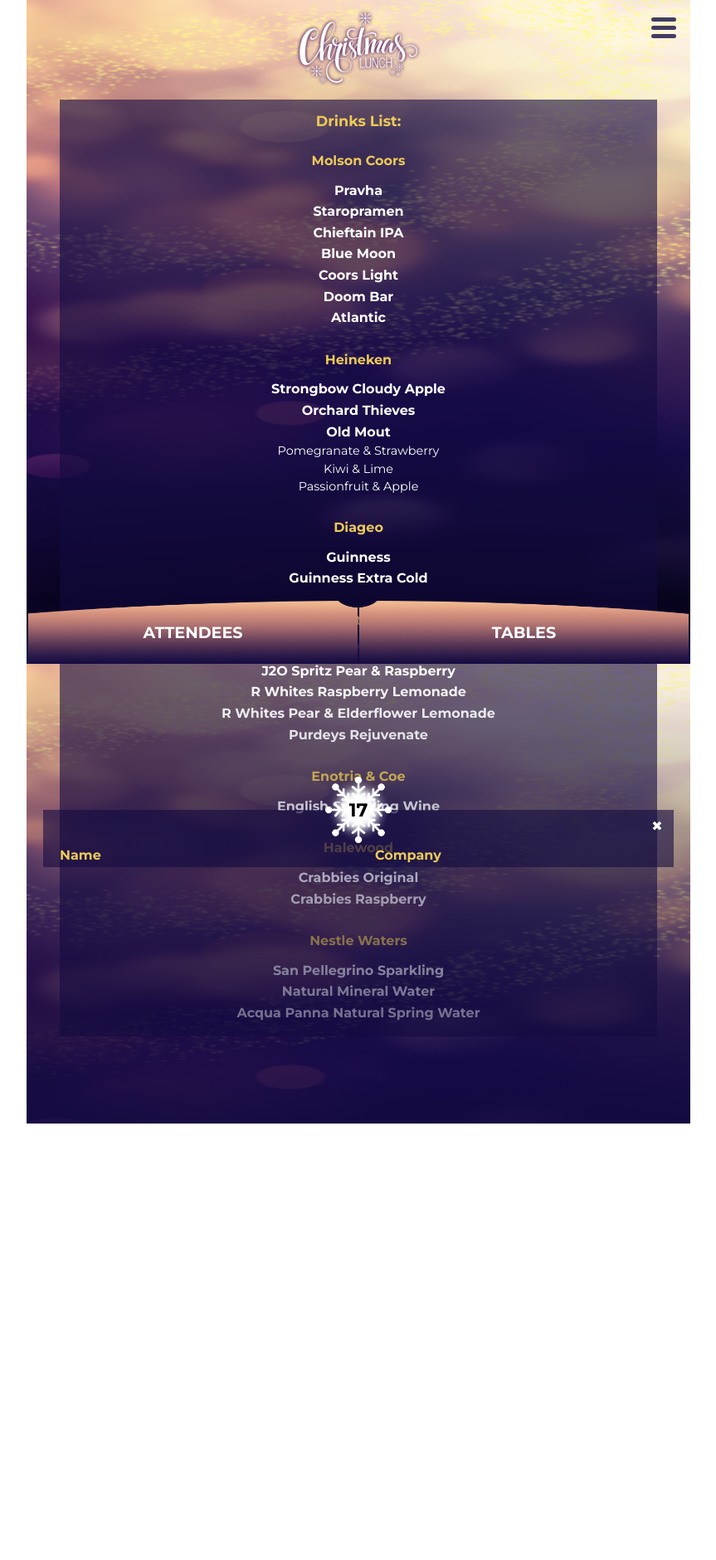
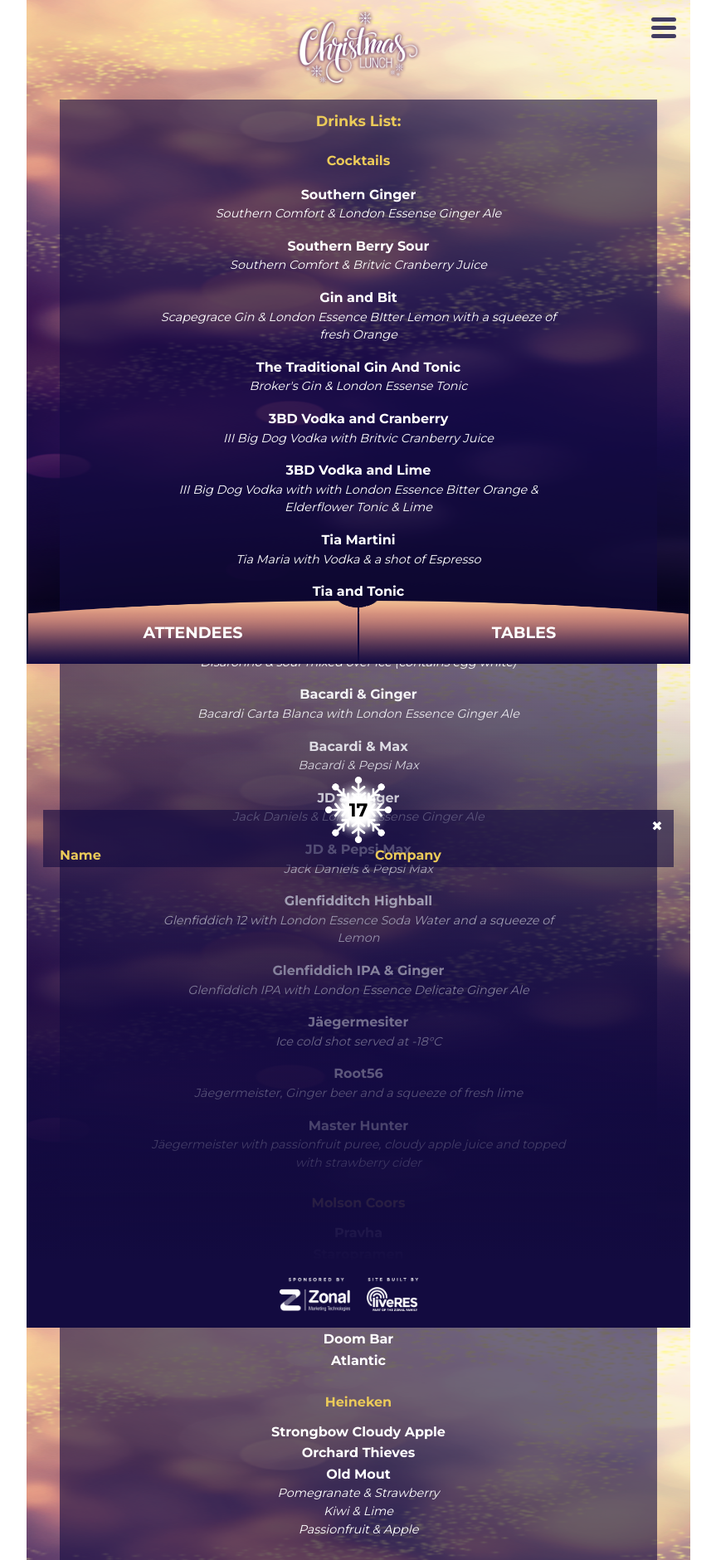
Before and after one commit to jpowleytxd/almr_2017, a PHP site: page /drinks.php in a window 1280 px wide. Shown: the top 1880 px of the page at 83% size, without its empty margins (208-1071 px from the left). Before the commit the page ends 1354 px from the top, so only its background shows below. Run offline with PHP 8.4, Linux system fonts and the light colour scheme; lists and menus that the app fills with data are empty; some libraries are stand-ins or nearby versions.

Commit message:
Additions to drinks menu, removals to food menu, addition of hashtag to main page. Final delegate list.

```diff
--- a/public_html/attendees.php
+++ b/public_html/attendees.php
@@ -12,6 +12,7 @@
 
 $delegates = file_get_contents('data/guests.json');
 $delegates = json_decode($delegates, true);
+
 
 $tables = array();
 $prevNumber = 1;
@@ -29,7 +30,6 @@
 }
 
 array_push($tables, $table);
-
 ?>
 
 <!DOCTYPE html>
@@ -81,7 +81,6 @@
     <?php
         // For All Tables
         foreach($tables as $table){
-
             echo '<div id="table-number" class="table-' . $table[0]['TABLE_NUMBER'] . '" data-table="' . $table[0]['TABLE_NUMBER'] . '">';
 
             // For All Delegate
--- a/public_html/css/almr_main.css
+++ b/public_html/css/almr_main.css
@@ -850,9 +869,11 @@
 }
 
 .drink_set{
-    width: 100%;
+    width: 75%;
     display: block;
     position: relative;
+    margin-left: auto;
+    margin-right: auto;
     padding-left: 15px;
     padding-right: 15px;
 }
@@ -887,10 +908,18 @@
     position: relative;
     color: #ffffff;
     font-size: 0.9rem;
+    font-style: italic;
     text-align: center;
     line-height: 150%;
 }
 
+.cocktail{
+    margin-top: 15px;
+}
+
+.cocktail:first-of-type{
+    margin-top: 0px;
+}
 /* ------------------------------------------------ */
 /* -----------------Attendees Styling----------------- */
 /* ------------------------------------------------ */
--- a/public_html/drinks.php
+++ b/public_html/drinks.php
@@ -27,6 +27,45 @@
 <section class="container drinks_container">
     <div class="drinks_inner">
         <div class="drinks_title">Drinks List:</div>
+        <div class="drink_set">
+            <span class="company">Cocktails</span>
+            <span class="drink cocktail">Southern Ginger</span>
+            <span class="sub_drink">Southern Comfort &amp; London Essense Ginger Ale</span>
+            <span class="drink cocktail">Southern Berry Sour</span>
+            <span class="sub_drink">Southern Comfort &amp; Britvic Cranberry Juice</span>
+            <span class="drink cocktail">Gin and Bit</span>
+            <span class="sub_drink">Scapegrace Gin &amp; London Essence BItter Lemon with a squeeze of fresh Orange</span>
+            <span class="drink cocktail">The Traditional Gin And Tonic</span>
+            <span class="sub_drink">Broker's Gin &amp; London Essense Tonic</span>
+            <span class="drink cocktail">3BD Vodka and Cranberry</span>
+            <span class="sub_drink">III Big Dog Vodka with Britvic Cranberry Juice</span>
+            <span class="drink cocktail">3BD Vodka and Lime</span>
+            <span class="sub_drink">III Big Dog Vodka with with London Essence Bitter Orange &amp; Elderflower Tonic &amp; Lime</span>
+            <span class="drink cocktail">Tia Martini</span>
+            <span class="sub_drink">Tia Maria with Vodka &amp; a shot of Espresso</span>
+            <span class="drink cocktail">Tia and Tonic</span>
+            <span class="sub_drink">Tia Maria with London Essence Tonic</span>
+            <span class="drink cocktail">Disaronno Sour</span>
+            <span class="sub_drink">Disaronno &amp; sour mixed over ice (contains egg white)</span>
+            <span class="drink cocktail">Bacardi &amp; Ginger</span>
+            <span class="sub_drink">Bacardi Carta Blanca with London Essence Ginger Ale</span>
+            <span class="drink cocktail">Bacardi &amp; Max</span>
+            <span class="sub_drink">Bacardi &amp; Pepsi Max</span>
+            <span class="drink cocktail">JD &amp; Ginger</span>
+            <span class="sub_drink">Jack Daniels &amp; London Essense Ginger Ale</span>
+            <span class="drink cocktail">JD &amp; Pepsi Max</span>
+            <span class="sub_drink">Jack Daniels &amp; Pepsi Max</span>
+            <span class="drink cocktail">Glenfidditch Highball</span>
+            <span class="sub_drink">Glenfiddich 12 with London Essence Soda Water and a squeeze of Lemon</span>
+            <span class="drink cocktail">Glenfiddich IPA &amp; Ginger</span>
+            <span class="sub_drink">Glenfiddich IPA with London Essence Delicate Ginger Ale</span>
+            <span class="drink cocktail">J&auml;egermesiter</span>
+            <span class="sub_drink">Ice cold shot served at -18&deg;C</span>
+            <span class="drink cocktail">Root56</span>
+            <span class="sub_drink">J&auml;egermeister, Ginger beer and a squeeze of fresh lime</span>
+            <span class="drink cocktail">Master Hunter</span>
+            <span class="sub_drink">J&auml;egermeister with passionfruit puree, cloudy apple juice and topped with strawberry cider</span>
+        </div>
         <div class="drink_set">
             <span class="company">Molson Coors</span>
             <span class="drink">Pravha</span>
--- a/public_html/index.php
+++ b/public_html/index.php
@@ -32,6 +32,9 @@
             <img src="media/logo_large.png">
         </a>
     </div>
+    <div class="homepage_hashtag">
+        <a href="https://twitter.com/hashtag/almr25" target="_blank">#ALMR25</a>
+    </div>
     <div class="hero_statement">
         <a href="https://www.google.com/maps?q=1+old+billingsgate+walk+ec3r+6dx+london&um=1&ie=UTF-8&sa=X&ved=0ahUKEwjQg46YoObXAhVlOMAKHc1EDYwQ_AUICigB">1 old Billingsgate Walk<br /> London EC3R 6DX</a>
     </div>
```
Also changed, not shown: other parts of public_html/css/almr_main.css (+26 -7 lines), public_html/json_builder.php (+8 -8 lines), public_html/menu.php (+0 -10 lines), public_html/programme.php (+11 -13 lines), public_html/data/guests.json, public_html/delegate_list.csv, 1 other file.
